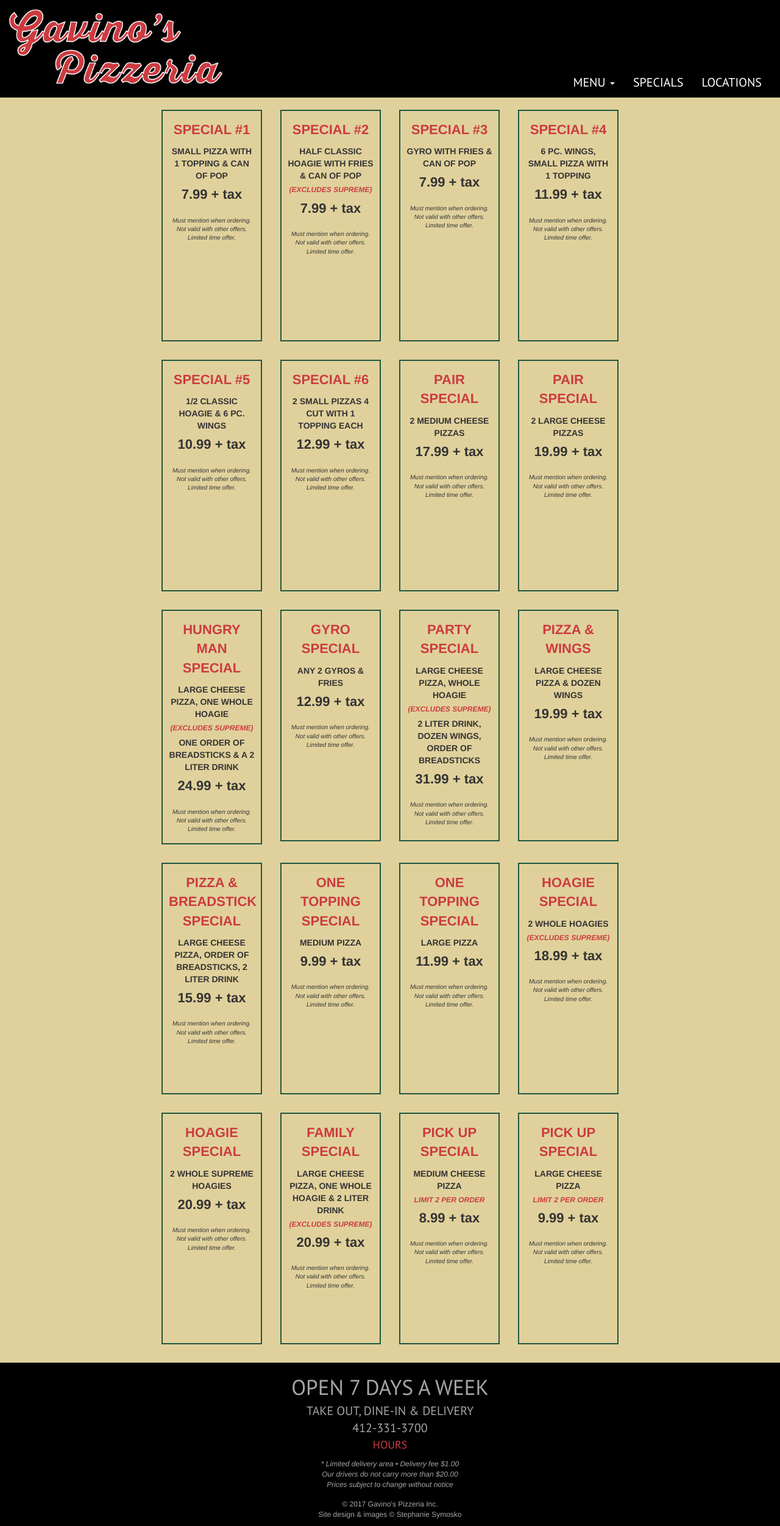
After one commit to L8dySneaks/gavinos, a PHP site: page /specials.php in a window 1280 px wide. The commit adds this page. Shown: the whole page at 61% size. Run offline with PHP 8.4, Linux system fonts and the light colour scheme.

Commit message:
add specials page,and specials link to header

```diff
--- a/css/nav_styles.css
+++ b/css/nav_styles.css
@@ -12,6 +12,10 @@
   height: 100%;
 }
 
+.navbar-brand>img {
+  max-width: 350px;
+}
+
 .navbar-right {
   font-family: 'PT Sans', sans-serif;
   text-transform: uppercase;
@@ -22,7 +26,7 @@
 }
 
 .navbar-default .navbar-nav>li>a {
-  color: #a5a5a5;
+  color: #fff;
 }
 
 .navbar-default .navbar-nav>li>a:focus,
@@ -129,6 +133,55 @@
   border-bottom: 2px solid #a5a5a5;
 }
 
+
+/********  SPECIALS PAGE ***************/
+#coupons_container .row {
+  /*margin-bottom: 30px;*/
+}
+
+.couponbox {
+  border: solid 2px #205740;
+  margin-bottom: 20px;
+}
+
+.coupon-title {
+  font-size: 22px;
+  font-weight: 700;
+  margin-bottom: 10px;
+  text-transform: uppercase;
+}
+
+.coupon-desc,
+.coupon-desc-two {
+  font-size: 14px;
+  font-weight: 600;
+  text-transform: uppercase;
+}
+
+.coupon-exclusions {
+  font-size: 12px;
+  font-style: italic;
+  font-weight: 600;
+  margin-top: 5px;
+  text-transform: uppercase;
+}
+
+.coupon-desc-two {
+  margin-top: 5px;
+}
+
+.coupon-price {
+  font-size: 22px;
+  font-weight: 800;
+  margin-top: 5px;
+}
+
+.coupon-details {
+  font-size: 10px;
+  font-style: italic;
+  margin-top: 20px;
+}
+
 .btn-menu {
   font-family: 'PT Sans', sans-serif;
   font-size: 14px;
@@ -206,6 +259,7 @@
 	/* Extra Small Devices, Phones */
 	@media only screen and (min-width : 480px){
 
+
 	}
 
   @media (max-width: 767px) {
@@ -219,12 +273,23 @@
       color: #cc3b40;
     }
 
+    /********  SPECIALS PAGE ***************/
+    #coupons_container .row {
+      /*margin-bottom: 30px;*/
+    }
+
+    .couponbox {
+      border: solid 2px #205740;
+      margin-bottom: 30px;
+      padding: 10px 5px;
+    }
+
   }
 
 	/* Small Devices, Tablets */
 	@media only screen and (min-width : 768px){
     body {
-      font-size: 14px;
+      font-size: 12px;
     }
     .navbar {
         border-radius: 0;
@@ -235,7 +300,17 @@
     .white {
       padding: 60px;
     }
+    /********  SPECIALS PAGE ***************/
+    #coupons_container .row {
+      /*margin-bottom: 30px;*/
+    }
 
+    .couponbox {
+      border: solid 2px #205740;
+      margin-bottom: 30px;
+      min-height: 380px;
+      padding: 15px 10px;
+    }
     .google-map {
       margin-top: 60px;
       max-width: 400px;
--- a/includes/footer.php
+++ b/includes/footer.php
@@ -21,6 +21,7 @@
     </footer>
     <!-- jQuery (necessary for Bootstrap's JavaScript plugins) -->
     <script src="https://ajax.googleapis.com/ajax/libs/jquery/1.12.4/jquery.min.js"></script>
+    <script src="scripts/coupons.js"></script>
 
     <!-- Include all compiled plugins (below), or include individual files as needed -->
     <!-- Latest compiled and minified JavaScript -->
--- a/includes/header.php
+++ b/includes/header.php
@@ -45,7 +45,7 @@
             <span class="icon-bar"></span>
           </button>
           <a href="index.php" class="navbar-brand">
-            <img src="images/gavinos_logo.png">
+            <img src="images/gavwhite.png">
           </a>
         </div>
 
@@ -76,7 +76,7 @@
                 <li><a href="images/gavinos_menu0417.pdf" target="_blank">Full Menu</a></li>
               </ul>
             </li><!-- End Dropdown menu item -->
-            <!-- <li class="main-menu-item"><a href="#">Specials</a></li> -->
+            <li class="main-menu-item"><a href="specials.php">Specials</a></li>
             <li class="main-menu-item"><a href="locations.php">Locations</a></li>
           </ul>
         </div><!-- /.navbar-collapse -->
--- /dev/null
+++ b/specials.php
@@ -0,0 +1,221 @@
+<!-- Include the header file that contains all
+    HTML calls, styles sheets, and the main navigation -->
+<?php include 'includes/header.php';?>
+
+
+<div id="coupons_container" class="container">
+  <div class="row text-center">
+    <div class="col-md-2 col-md-offset-2 col-sm-3 col-sm-offset-0">
+      <div class="couponbox">
+        <div class="coupon-title red">Special #1</div>
+        <div class="coupon-desc">Small pizza with 1 topping &amp; can of pop</div>
+        <div class="coupon-exclusions"></div>
+        <div class="coupon-desc-two"></div>
+        <div class="coupon-price">7.99 + tax</div>
+        <div class="coupon-details">Must mention when ordering. Not valid with other offers. Limited time offer.</div>
+      </div>
+    </div>
+    <div class="col-md-2 col-sm-3">
+      <div class="couponbox">
+        <div class="coupon-title red">Special #2</div>
+        <div class="coupon-desc">Half Classic Hoagie with Fries &amp; Can of Pop</div>
+        <div class="coupon-exclusions red">(Excludes Supreme)</div>
+        <div class="coupon-desc-two"></div>
+        <div class="coupon-price">7.99 + tax</div>
+        <div class="coupon-details">Must mention when ordering. Not valid with other offers. Limited time offer.</div>
+      </div>
+    </div>
+    <div class="col-md-2 col-sm-3">
+      <div class="couponbox">
+        <div class="coupon-title red">Special #3</div>
+        <div class="coupon-desc">Gyro with Fries &amp; Can of Pop</div>
+        <div class="coupon-exclusions red"></div>
+        <div class="coupon-desc-two"></div>
+        <div class="coupon-price">7.99 + tax</div>
+        <div class="coupon-details">Must mention when ordering. Not valid with other offers. Limited time offer.</div>
+      </div>
+    </div>
+    <div class="col-md-2 col-sm-3">
+      <div class="couponbox">
+        <div class="coupon-title red">Special #4</div>
+        <div class="coupon-desc">6 PC. Wings, Small Pizza with 1 Topping</div>
+        <div class="coupon-exclusions red"></div>
+        <div class="coupon-desc-two"></div>
+        <div class="coupon-price">11.99 + tax</div>
+        <div class="coupon-details">Must mention when ordering. Not valid with other offers. Limited time offer.</div>
+      </div>
+    </div>
+  </div> <!-- End row -->
+  <div class="row text-center">
+    <div class="col-md-2 col-md-offset-2 col-sm-3 col-sm-offset-0">
+      <div class="couponbox">
+        <div class="coupon-title red">Special #5</div>
+        <div class="coupon-desc">1/2 Classic Hoagie &amp; 6 PC. Wings</div>
+        <div class="coupon-exclusions"></div>
+        <div class="coupon-desc-two"></div>
+        <div class="coupon-price">10.99 + tax</div>
+        <div class="coupon-details">Must mention when ordering. Not valid with other offers. Limited time offer.</div>
+      </div>
+    </div>
+    <div class="col-md-2 col-sm-3">
+      <div class="couponbox">
+        <div class="coupon-title red">Special #6</div>
+        <div class="coupon-desc">2 Small Pizzas 4 Cut with 1 Topping Each</div>
+        <div class="coupon-exclusions red"></div>
+        <div class="coupon-desc-two"></div>
+        <div class="coupon-price">12.99 + tax</div>
+        <div class="coupon-details">Must mention when ordering. Not valid with other offers. Limited time offer.</div>
+      </div>
+    </div>
+    <div class="col-md-2 col-sm-3">
+      <div class="couponbox">
+        <div class="coupon-title red">Pair Special</div>
+        <div class="coupon-desc">2 Medium Cheese Pizzas</div>
+        <div class="coupon-exclusions red"></div>
+        <div class="coupon-desc-two"></div>
+        <div class="coupon-price">17.99 + tax</div>
+        <div class="coupon-details">Must mention when ordering. Not valid with other offers. Limited time offer.</div>
+      </div>
+    </div>
+    <div class="col-md-2 col-sm-3">
+      <div class="couponbox">
+        <div class="coupon-title red">Pair Special</div>
+        <div class="coupon-desc">2 Large Cheese Pizzas</div>
+        <div class="coupon-exclusions red"></div>
+        <div class="coupon-desc-two"></div>
+        <div class="coupon-price">19.99 + tax</div>
+        <div class="coupon-details">Must mention when ordering. Not valid with other offers. Limited time offer.</div>
+      </div>
+    </div>
+  </div> <!-- End row -->
+  <div class="row text-center">
+    <div class="col-md-2 col-md-offset-2 col-sm-3 col-sm-offset-0">
+      <div class="couponbox">
+        <div class="coupon-title red">Hungry Man Special</div>
+        <div class="coupon-desc">Large Cheese Pizza, One Whole Hoagie</div>
+        <div class="coupon-exclusions red">(Excludes Supreme)</div>
+        <div class="coupon-desc-two">One Order of Breadsticks &amp; a 2 Liter Drink</div>
+        <div class="coupon-price">24.99 + tax</div>
+        <div class="coupon-details">Must mention when ordering. Not valid with other offers. Limited time offer.</div>
+      </div>
+    </div>
+    <div class="col-md-2 col-sm-3">
+      <div class="couponbox">
+        <div class="coupon-title red">Gyro Special</div>
+        <div class="coupon-desc">Any 2 Gyros &amp; Fries</div>
+        <div class="coupon-exclusions red"></div>
+        <div class="coupon-desc-two"></div>
+        <div class="coupon-price">12.99 + tax</div>
+        <div class="coupon-details">Must mention when ordering. Not valid with other offers. Limited time offer.</div>
+      </div>
+    </div>
+    <div class="col-md-2 col-sm-3">
+      <div class="couponbox">
+        <div class="coupon-title red">Party Special</div>
+        <div class="coupon-desc">Large Cheese Pizza, Whole Hoagie</div>
+        <div class="coupon-exclusions red">(Excludes Supreme)</div>
+        <div class="coupon-desc-two">2 Liter Drink, Dozen Wings, Order of Breadsticks</div>
+        <div class="coupon-price">31.99 + tax</div>
+        <div class="coupon-details">Must mention when ordering. Not valid with other offers. Limited time offer.</div>
+      </div>
+    </div>
+    <div class="col-md-2 col-sm-3">
+      <div class="couponbox">
+        <div class="coupon-title red">Pizza &amp; Wings</div>
+        <div class="coupon-desc">Large Cheese Pizza &amp; Dozen Wings</div>
+        <div class="coupon-exclusions red"></div>
+        <div class="coupon-desc-two"></div>
+        <div class="coupon-price">19.99 + tax</div>
+        <div class="coupon-details">Must mention when ordering. Not valid with other offers. Limited time offer.</div>
+      </div>
+    </div>
+  </div> <!-- End row -->
+  <div class="row text-center">
+    <div class="col-md-2 col-md-offset-2 col-sm-3 col-sm-offset-0">
+      <div class="couponbox">
+        <div class="coupon-title red">Pizza &amp; Breadstick Special</div>
+        <div class="coupon-desc">Large Cheese Pizza, Order of breadsticks, 2 Liter Drink</div>
+        <div class="coupon-exclusions"></div>
+        <div class="coupon-desc-two"></div>
+        <div class="coupon-price">15.99 + tax</div>
+        <div class="coupon-details">Must mention when ordering. Not valid with other offers. Limited time offer.</div>
+      </div>
+    </div>
+    <div class="col-md-2 col-sm-3">
+      <div class="couponbox">
+        <div class="coupon-title red">One Topping Special</div>
+        <div class="coupon-desc">Medium Pizza</div>
+        <div class="coupon-exclusions red"></div>
+        <div class="coupon-desc-two"></div>
+        <div class="coupon-price">9.99 + tax</div>
+        <div class="coupon-details">Must mention when ordering. Not valid with other offers. Limited time offer.</div>
+      </div>
+    </div>
+    <div class="col-md-2 col-sm-3">
+      <div class="couponbox">
+        <div class="coupon-title red">One Topping Special</div>
+        <div class="coupon-desc">Large Pizza</div>
+        <div class="coupon-exclusions red"></div>
+        <div class="coupon-desc-two"></div>
+        <div class="coupon-price">11.99 + tax</div>
+        <div class="coupon-details">Must mention when ordering. Not valid with other offers. Limited time offer.</div>
+      </div>
+    </div>
+    <div class="col-md-2 col-sm-3">
+      <div class="couponbox">
+        <div class="coupon-title red">Hoagie Special</div>
+        <div class="coupon-desc">2 Whole Hoagies</div>
+        <div class="coupon-exclusions red">(Excludes Supreme)</div>
+        <div class="coupon-desc-two"></div>
+        <div class="coupon-price">18.99 + tax</div>
+        <div class="coupon-details">Must mention when ordering. Not valid with other offers. Limited time offer.</div>
+      </div>
+    </div>
+  </div> <!-- End row -->
+  <div class="row text-center">
+    <div class="col-md-2 col-md-offset-2 col-sm-3 col-sm-offset-0">
+      <div class="couponbox">
+        <div class="coupon-title red">Hoagie Special</div>
+        <div class="coupon-desc">2 Whole Supreme Hoagies</div>
+        <div class="coupon-exclusions"></div>
+        <div class="coupon-desc-two"></div>
+        <div class="coupon-price">20.99 + tax</div>
+        <div class="coupon-details">Must mention when ordering. Not valid with other offers. Limited time offer.</div>
+      </div>
+    </div>
+    <div class="col-md-2 col-sm-3">
+      <div class="couponbox">
+        <div class="coupon-title red">Family Special</div>
+        <div class="coupon-desc">Large Cheese Pizza, One Whole Hoagie &amp; 2 Liter Drink</div>
+        <div class="coupon-exclusions red">(Excludes Supreme)</div>
+        <div class="coupon-desc-two"></div>
+        <div class="coupon-price">20.99 + tax</div>
+        <div class="coupon-details">Must mention when ordering. Not valid with other offers. Limited time offer.</div>
+      </div>
+    </div>
+    <div class="col-md-2 col-sm-3">
+      <div class="couponbox">
+        <div class="coupon-title red">Pick Up Special</div>
+        <div class="coupon-desc">Medium Cheese Pizza</div>
+        <div class="coupon-exclusions red">Limit 2 Per Order</div>
+        <div class="coupon-desc-two"></div>
+        <div class="coupon-price">8.99 + tax</div>
+        <div class="coupon-details">Must mention when ordering. Not valid with other offers. Limited time offer.</div>
+      </div>
+    </div>
+    <div class="col-md-2 col-sm-3">
+      <div class="couponbox">
+        <div class="coupon-title red">Pick Up Special</div>
+        <div class="coupon-desc">Large Cheese Pizza</div>
+        <div class="coupon-exclusions red">Limit 2 Per Order</div>
+        <div class="coupon-desc-two"></div>
+        <div class="coupon-price">9.99 + tax</div>
+        <div class="coupon-details">Must mention when ordering. Not valid with other offers. Limited time offer.</div>
+      </div>
+    </div>
+  </div> <!-- End row -->
+</div>
+
+<!-- Include the footer file that contains all
+    footer content and script calls -->
+<?php include 'includes/footer.php';?>
```
Also changed, not shown: includes/coupons.json (added, +166 -0 lines), scripts/coupons.js (added, +52 -0 lines), images/gavino_logo_new.png (added), images/gavwhite.png (added), images/gavyellow.png (added), 2 other files.
